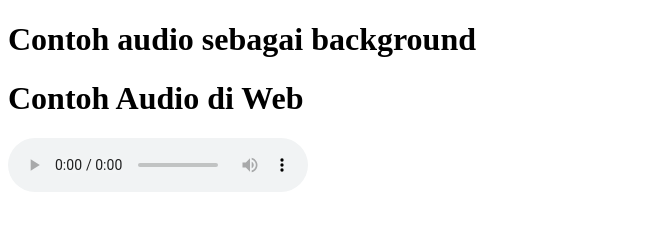
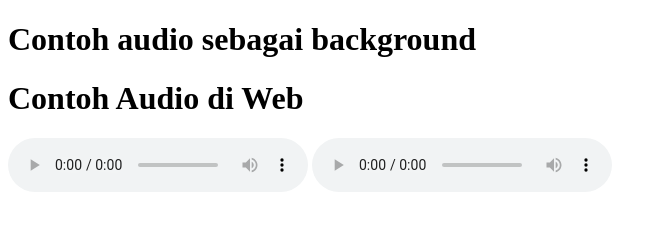
Before and after one commit to azizmaghfuri/musik, a plain HTML site: page index.html in a window 1280 px wide. Shown: the whole page, without its empty margins (0-667 px from the left). Drawn offline with Linux system fonts and the light colour scheme.

Commit message:
Update index.html

```diff
--- a/index.html
+++ b/index.html
@@ -18,7 +18,7 @@
     Browsermu tidak mendukung tag audio, upgrade donk!
   </audio>
 
-  <audio loop>
+  <audio controls loop>
     <source src="musik/deep-breat.mp3" type="audio/mpeg">
     Browsermu tidak mendukung tag audio, upgrade donk!
   </audio>
```
